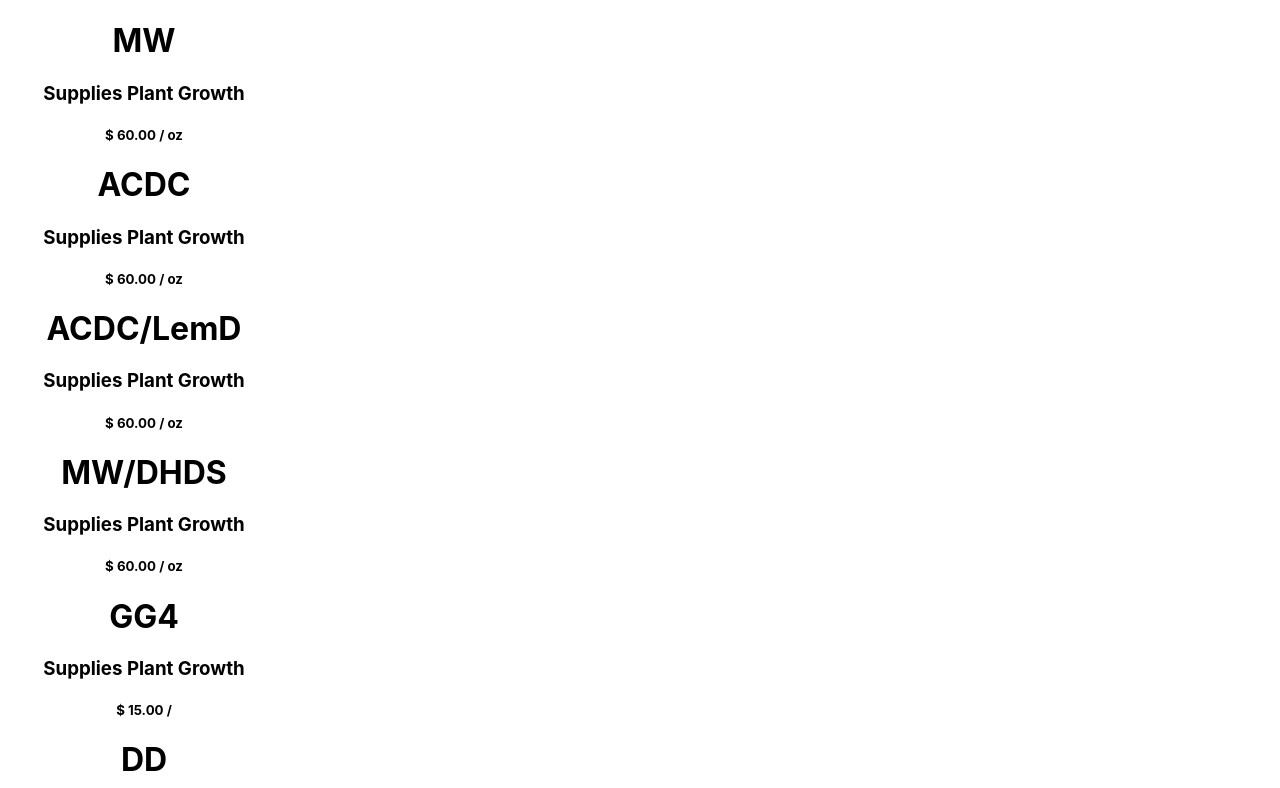
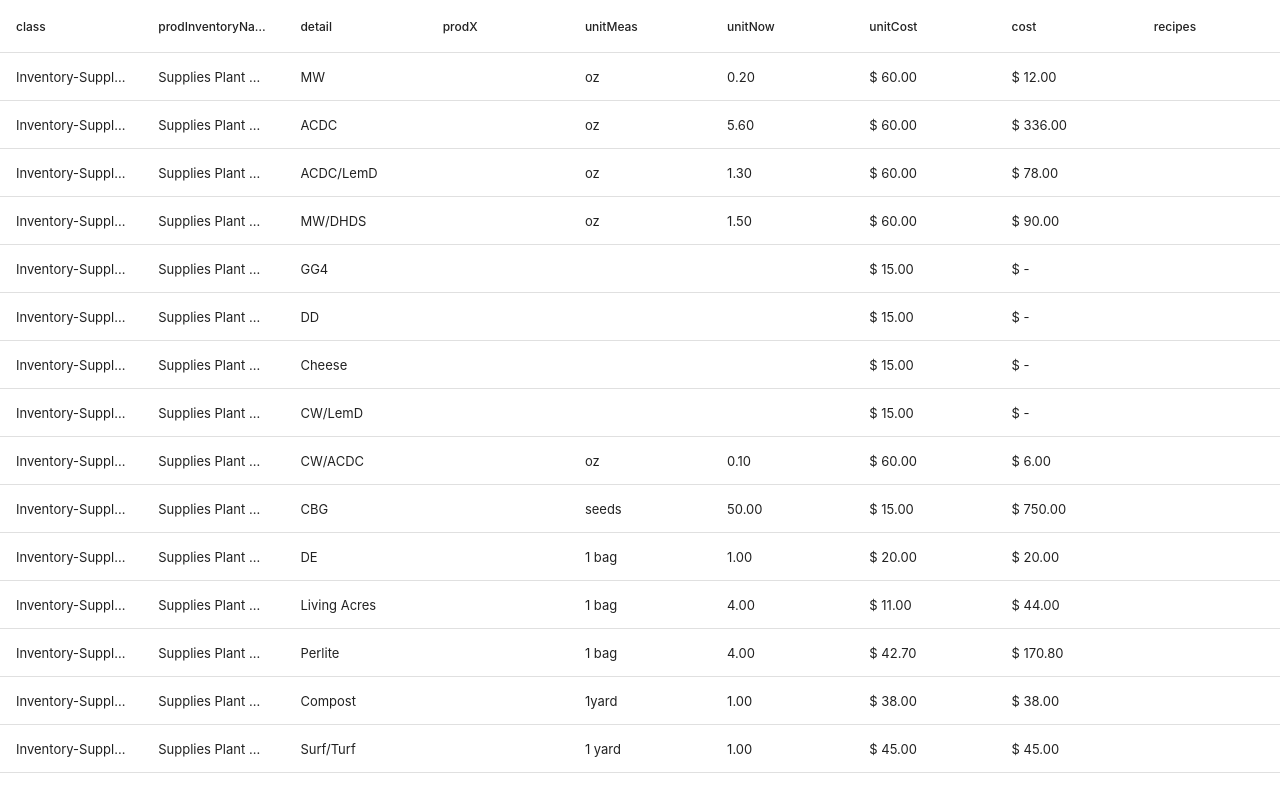
Before and after one commit to christine-iyer/check-it-out, a React (Create React App) app: page / in a window 1280 px wide. Shown: the top 788 px of the page. Built offline with nearby package versions, Linux system fonts and the light colour scheme.

Commit message:
found a bootstrap that works with react 18.

```diff
--- a/package.json
+++ b/package.json
@@ -9,8 +9,10 @@
     "bootstrap": "^5.2.3",
     "react": "^18.2.0",
     "react-bootstrap": "^2.7.2",
+    "react-data-table-component": "^7.5.3",
     "react-dom": "^18.2.0",
     "react-scripts": "5.0.1",
+    "styled-components": "^5.3.9",
     "web-vitals": "^2.1.4"
   },
   "scripts": {
--- a/src/App.js
+++ b/src/App.js
@@ -1,26 +1,24 @@
 import './App.css';
+//import Item from './components/Item';
+import data from './data';
+import columns from './columns';
+import DataTable from 'react-data-table-component';
 
-// import Nav from './Nav';
-// import Footer from './Footer';
-// import Article from './Article';
-import Item from './components/Item';
-import cardsArr from './Data';
-import { Card } from 'react-bootstrap';
-
-
-const cards = cardsArr.map((ele, idx) => {
-	return (
-		<Item
-		{...ele}
-			key={idx}
-		/>
-	);
-});
+// const cards = cardsArr.map((ele, idx) => {
+// 	return (
+// 		<Item
+// 			{...ele}
+// 			key={idx}
+// 		/>
+// 	);
+// });
 
 export default function App() {
 	return (
 		<div className="App">
-			<>{cards}</>
+			<DataTable
+			columns={columns}
+			data={data} />
 		</div>
 	);
 }
--- a/src/Data.js
+++ b/src/Data.js
@@ -1,5 +1,5 @@
 
-const cardsArr= [
+const data= [
      {
          "class": "Inventory-Supplies Plant Growth",
          "prodInventoryName": "Supplies Plant Growth",
@@ -3456,4 +3456,4 @@
      }
  ]
 
-export default cardsArr;
+export default data;
--- /dev/null
+++ b/src/columns.js
@@ -0,0 +1,39 @@
+const columns = [
+     {
+         name: 'class',
+         selector: row => row.class,
+     },
+     {
+         name: 'prodInventoryName',
+         selector: row => row.prodInventoryName,
+     },
+     {
+          name: 'detail',
+          selector: row => row.detail,
+      },
+      {
+          name: 'prodX',
+          selector: row => row.prodX,
+      },
+      {
+          name: 'unitMeas',
+          selector: row => row.unitMeas,
+      },
+      {
+          name: 'unitNow',
+          selector: row => row.unitNow,
+      },
+      {
+          name: 'unitCost',
+          selector: row => row.unitCost,
+      },
+      {
+          name: 'cost',
+          selector: row => row.cost,
+      },
+      {
+          name: 'recipes',
+          selector: row => row.recipes,
+      }
+ ];
+ export default columns;
--- a/src/components/Item.js
+++ b/src/components/Item.js
@@ -4,7 +4,7 @@
 //create the component
 export default function Item(props) {
 	return (
-		<div className="card" style={{ width: '18rem' }}>
+		<div className="card" >
 			<CardImage detail={props.detail} prodInventoryName={props.prodInventoryName} />
 			<CardBody unitCost={props.unitCost} unitMeas={props.unitMeas} />
 		</div>
```
Also changed, not shown: 1 other file (tests, documents, lock files or other folders).
